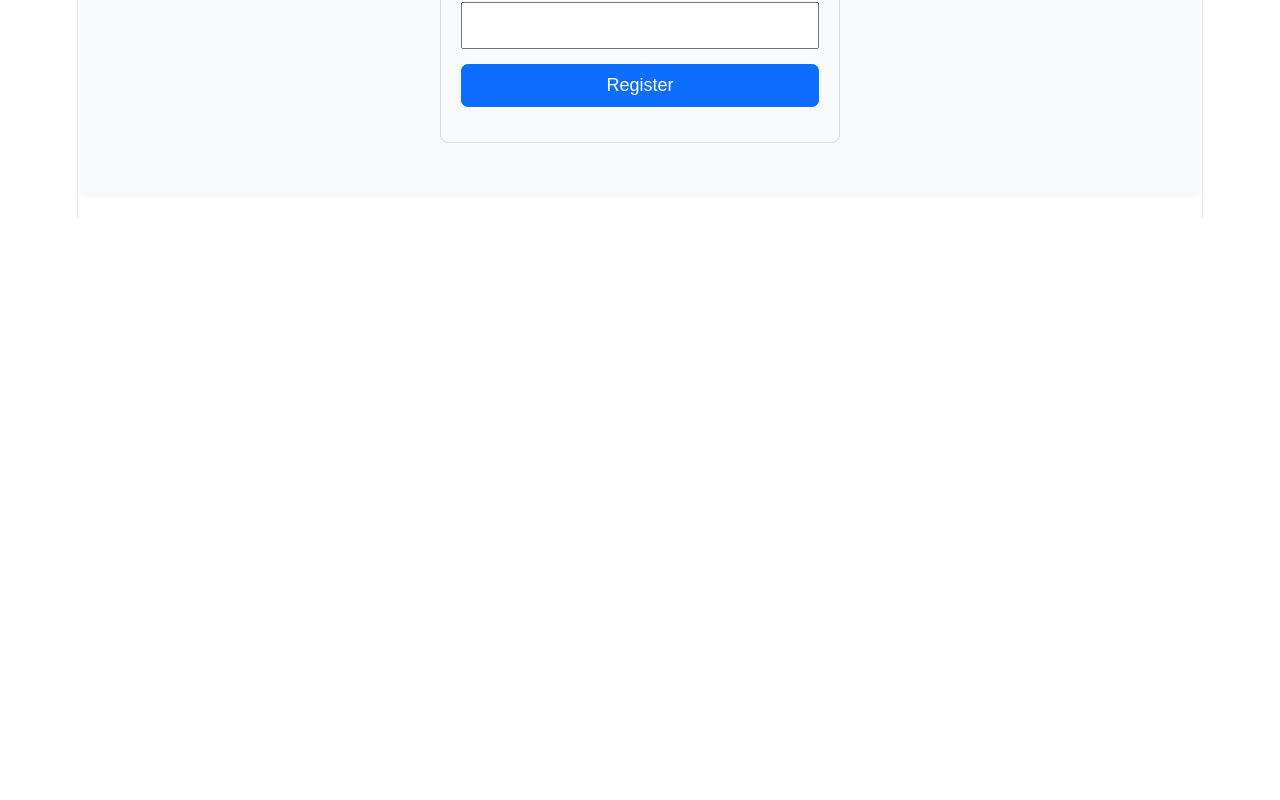
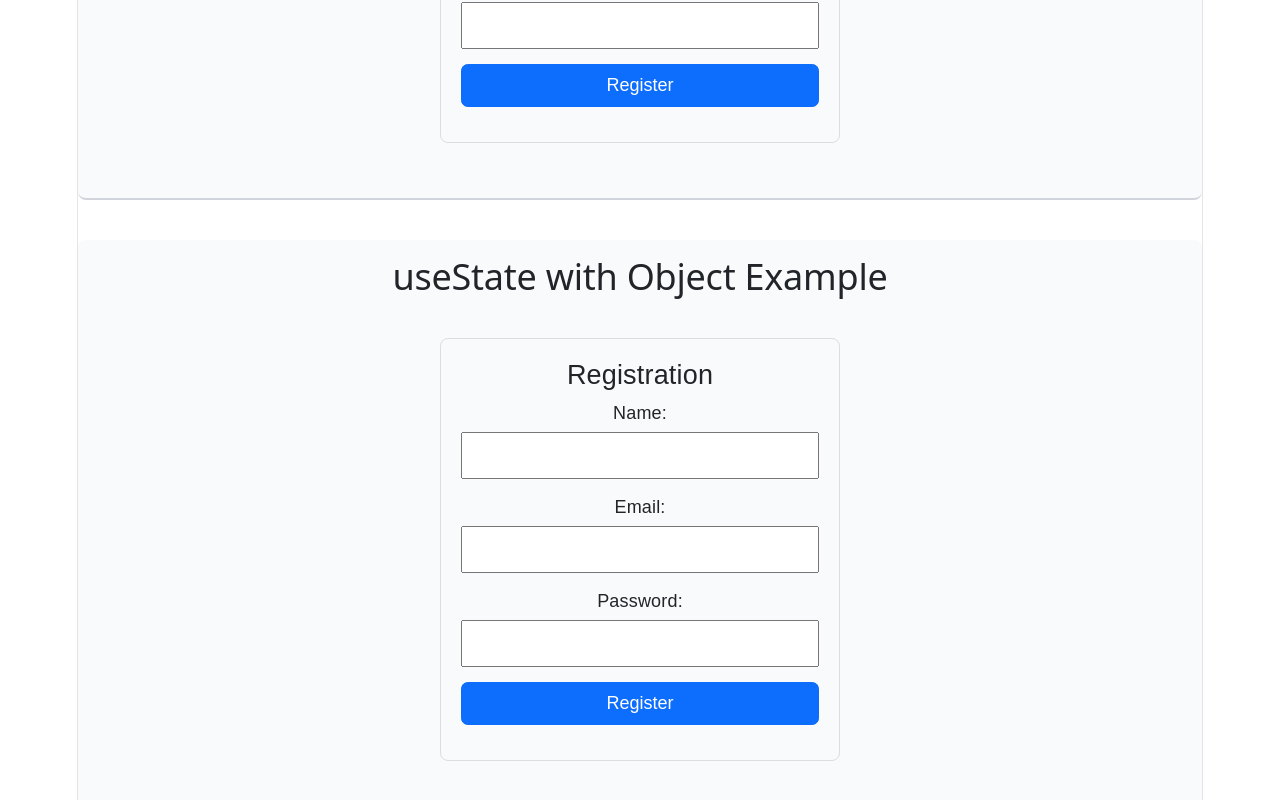
Before and after one commit to pronoyeugin/React_Learning, a React (Vite) app in the folder react_learning/: page / in a window 1280 px wide. Shown: the part 3819-4619 px from the top of the page. Before the commit the page ends 4037 px from the top, so only its background shows below. Built offline with nearby package versions, Linux system fonts and the light colour scheme.

Commit message:
Class-024 : useSatate with Object

```diff
--- a/react_learning/src/App.jsx
+++ b/react_learning/src/App.jsx
@@ -25,6 +25,7 @@ import HooksUseState3 from './HooksUseState/index3';
 import Event_Bubbling from './HooksUseState/index4';
 import CounterApp from './Assignment_02/index';
 import Form from './Form/Form';
+import Form2 from './Form/Form2';
 
 //Functional component start with capital letters
 
@@ -130,6 +131,10 @@ function App() {
       <div className="component-section">
         <Form />
       </div>
+
+      <div className="component-section">
+        <Form2 />
+      </div>
     </>
   );
 }
--- /dev/null
+++ b/react_learning/src/Form/Form2.jsx
@@ -0,0 +1,81 @@
+import React, { useState } from 'react';
+import Button from 'react-bootstrap/Button';
+import Style from './form.module.css';
+
+function Form2() {
+
+  const [user, setUser] = useState({name:'', email:'', password:''  });
+  const {name, email, password} = user
+
+  const handleChange =(e) => {
+     setUser({ ...user, [e.target.name]: e.target.value });
+  };
+
+  const handleSubmit = (e) => {
+    e.preventDefault();
+    console.log('Submitted');
+    console.log(user);
+  };
+
+  return (
+    <>
+      <h2> useState with Object Example</h2>
+      <div className={Style.parentDiv}>
+        <h4>Registration</h4>
+        <form action="" onSubmit={handleSubmit}>
+          <div className={Style.formGroup}>
+            <label className={Style.label} htmlFor="name">
+              Name:{' '}
+            </label>
+            <input
+              className={Style.input}
+              type="text"
+              name="name"
+              id="name"
+              value={name}
+              onChange={handleChange}
+              required
+            />
+          </div>
+
+          <div className={Style.formGroup}>
+            <label className={Style.label} htmlFor="email">
+              Email:{' '}
+            </label>
+            <input
+              className={Style.input}
+              type="email"
+              name="email"
+              id="email"
+              value={email}
+              onChange={handleChange}
+              required
+            />
+          </div>
+
+          <div className={Style.formGroup}>
+            <label className={Style.label} htmlFor="password">
+              Password:{' '}
+            </label>
+            <input
+              className={Style.input}
+              type="password"
+              name="password"
+              id="password"
+              value={password}
+              onChange={handleChange}
+              required
+            />
+          </div>
+
+          <div className={Style.formGroup}>
+            <Button className={Style.btn} type="submit">
+              Register
+            </Button>
+          </div>
+        </form>
+      </div>
+    </>
+  );
+}
+export default Form2;
```
